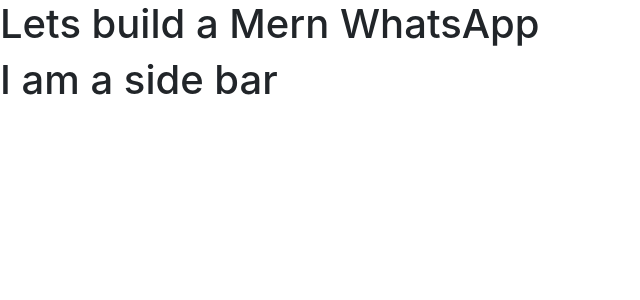
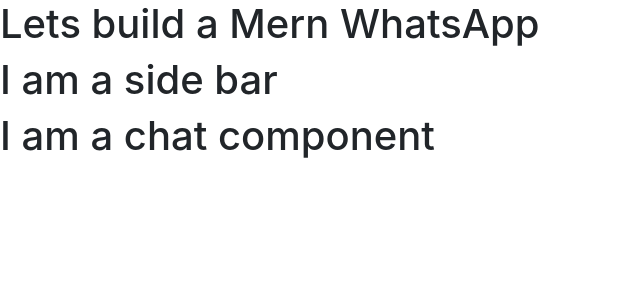
Before and after one commit to jamesoyanna/WhatsApp-Mern, a React (Create React App) app: page / in a window 1280 px wide. Shown: the top 300 px of the page, without its empty margins (0-640 px from the left). Built offline with nearby package versions, Linux system fonts and the light colour scheme.

Commit message:
added chat component

```diff
--- a/src/App.js
+++ b/src/App.js
@@ -1,5 +1,6 @@
 import React from 'react';
 import SideBar from './components/SideBar';
+import Chat from './components/Chat';
 //import './App.css';
 
 function App() {
@@ -7,6 +8,7 @@
     <div className="app">
      <h1>Lets build a Mern WhatsApp</h1>
      <SideBar />
+     <Chat />
 
     </div>
   );
--- /dev/null
+++ b/src/components/Chat.jsx
@@ -0,0 +1,13 @@
+import React from 'react';
+import chat from './chat.css';
+
+
+const Chat = () => {
+    return (
+        <div>
+            <h1>I am a chat component</h1>
+        </div>
+    );
+}
+
+export default Chat;
```
Also changed, not shown: src/components/chat.css (added).
